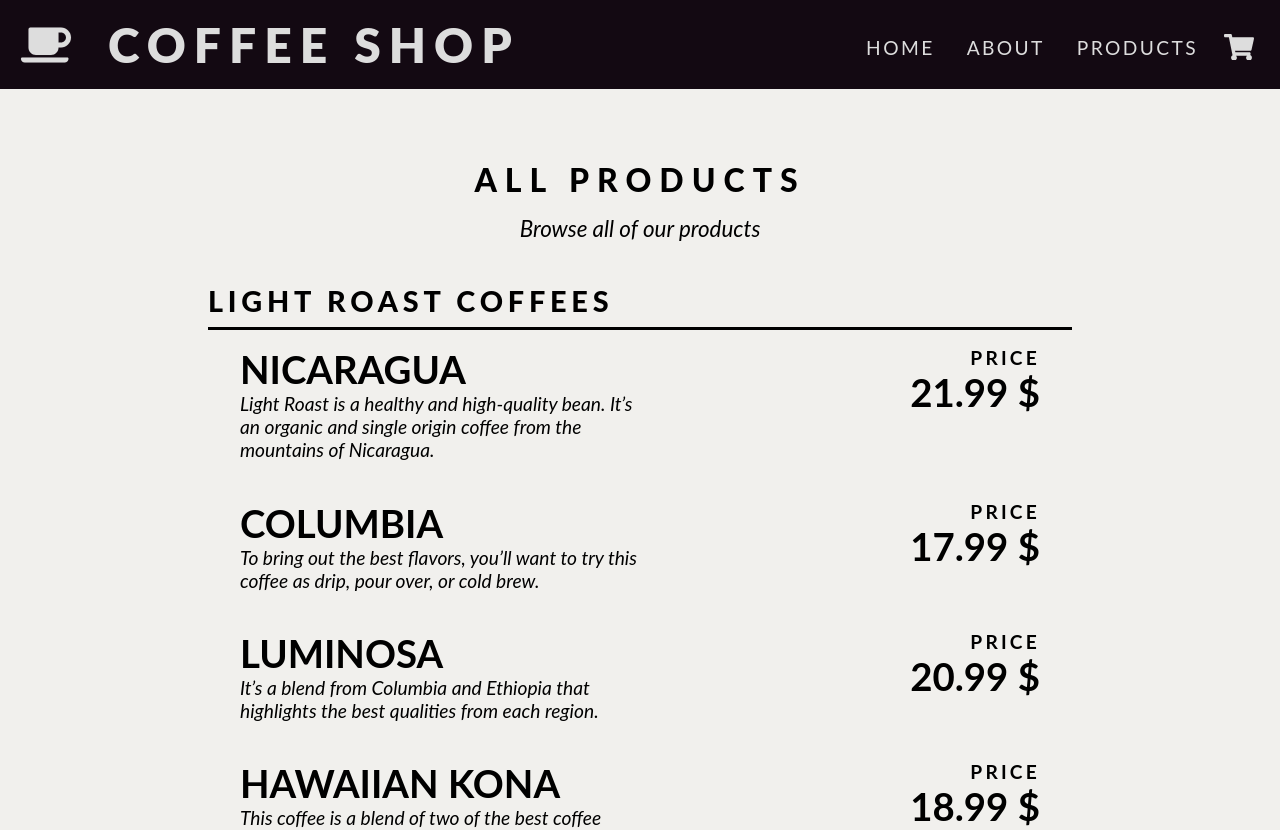
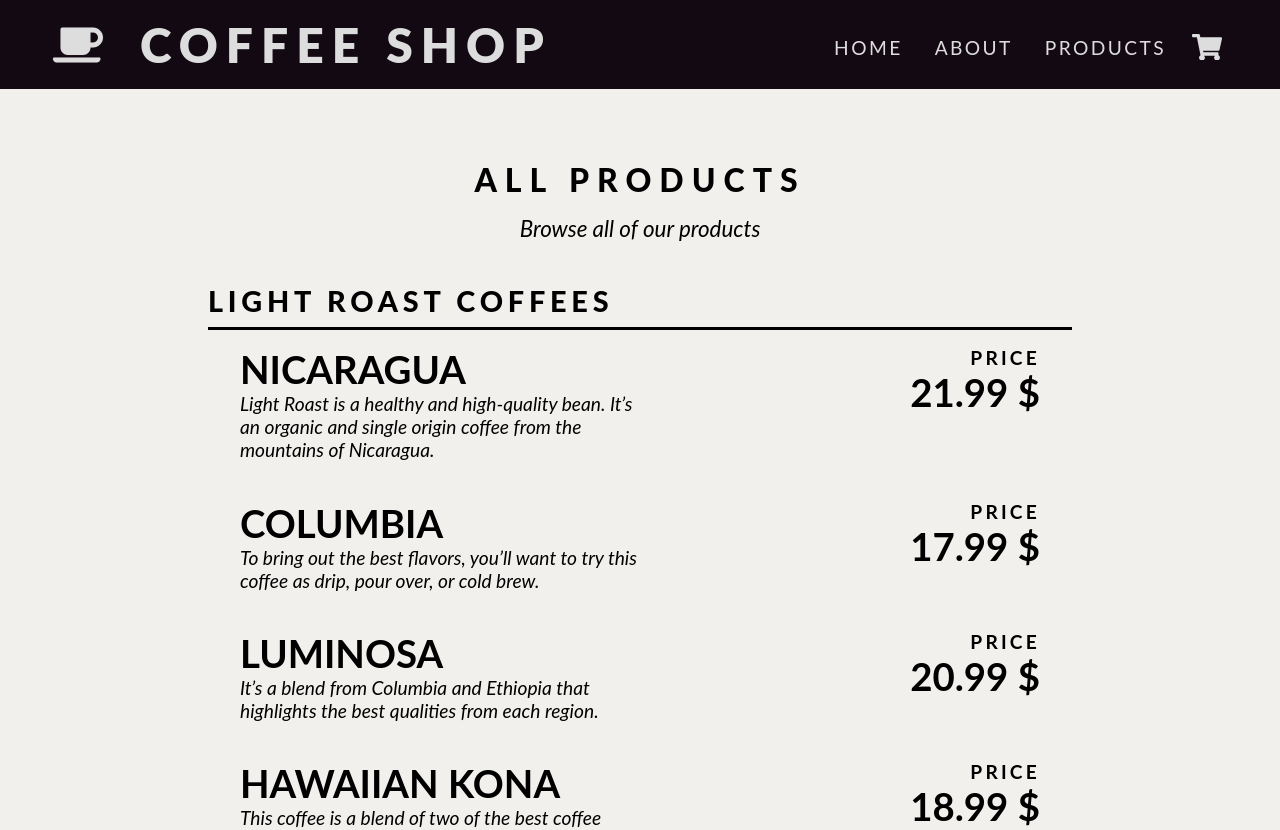
Before and after one commit to alperdegre/sample-react-app, a React (Create React App) app: page /products in a window 1280 px wide. Shown: the top 830 px of the page. Built offline with nearby package versions, Linux system fonts and the light colour scheme.

Commit message:
CSS fix for Header

```diff
--- a/src/components/Layout/Header.module.css
+++ b/src/components/Layout/Header.module.css
@@ -17,7 +17,7 @@
 
 .navbar_products {
   position: fixed;
-  padding: 1rem;
+  padding: 1rem 3rem 1rem 3rem;
   color: white;
   z-index: 10;
   top: 0;
```
Also changed, not shown: 1 other file (tests, documents, lock files or other folders).
